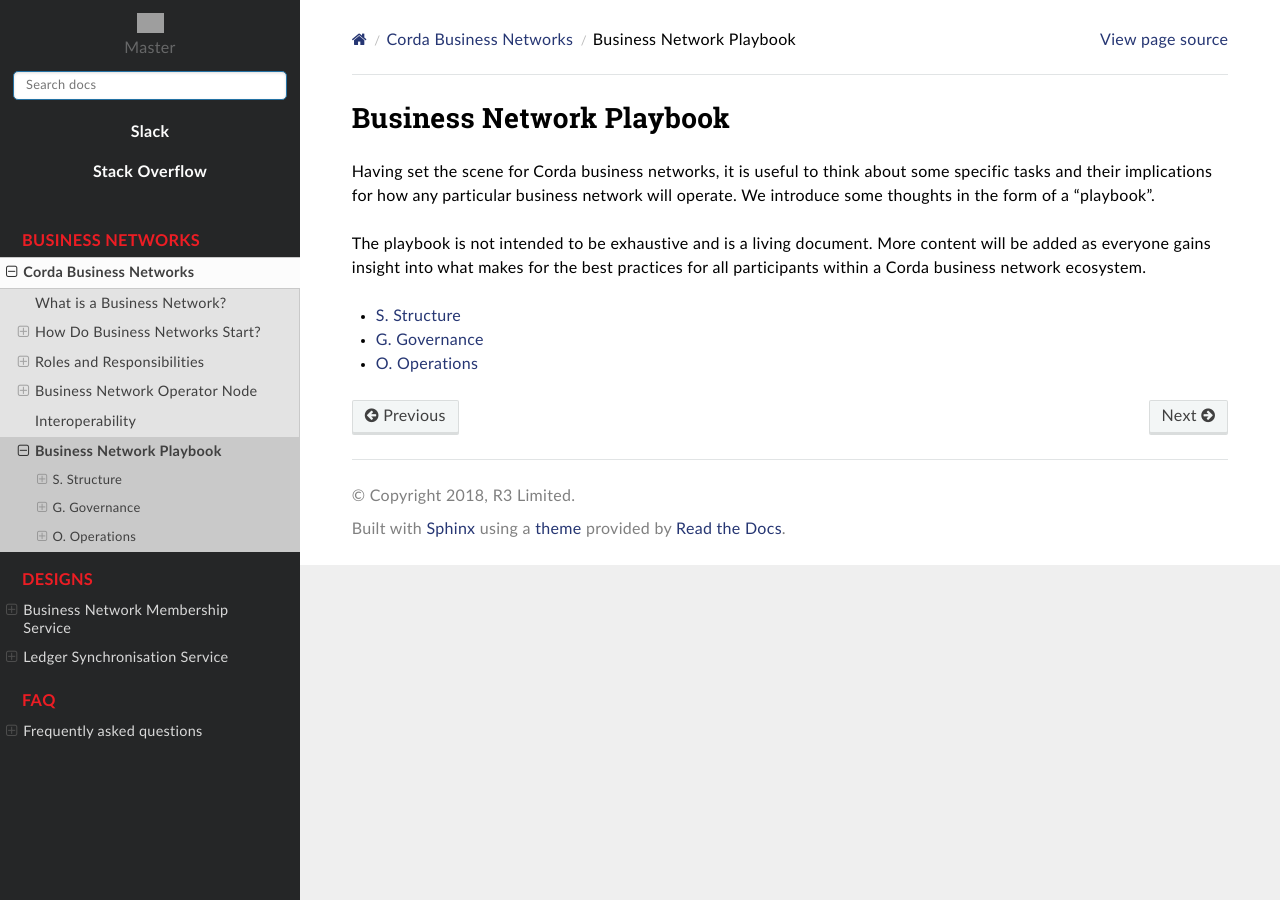
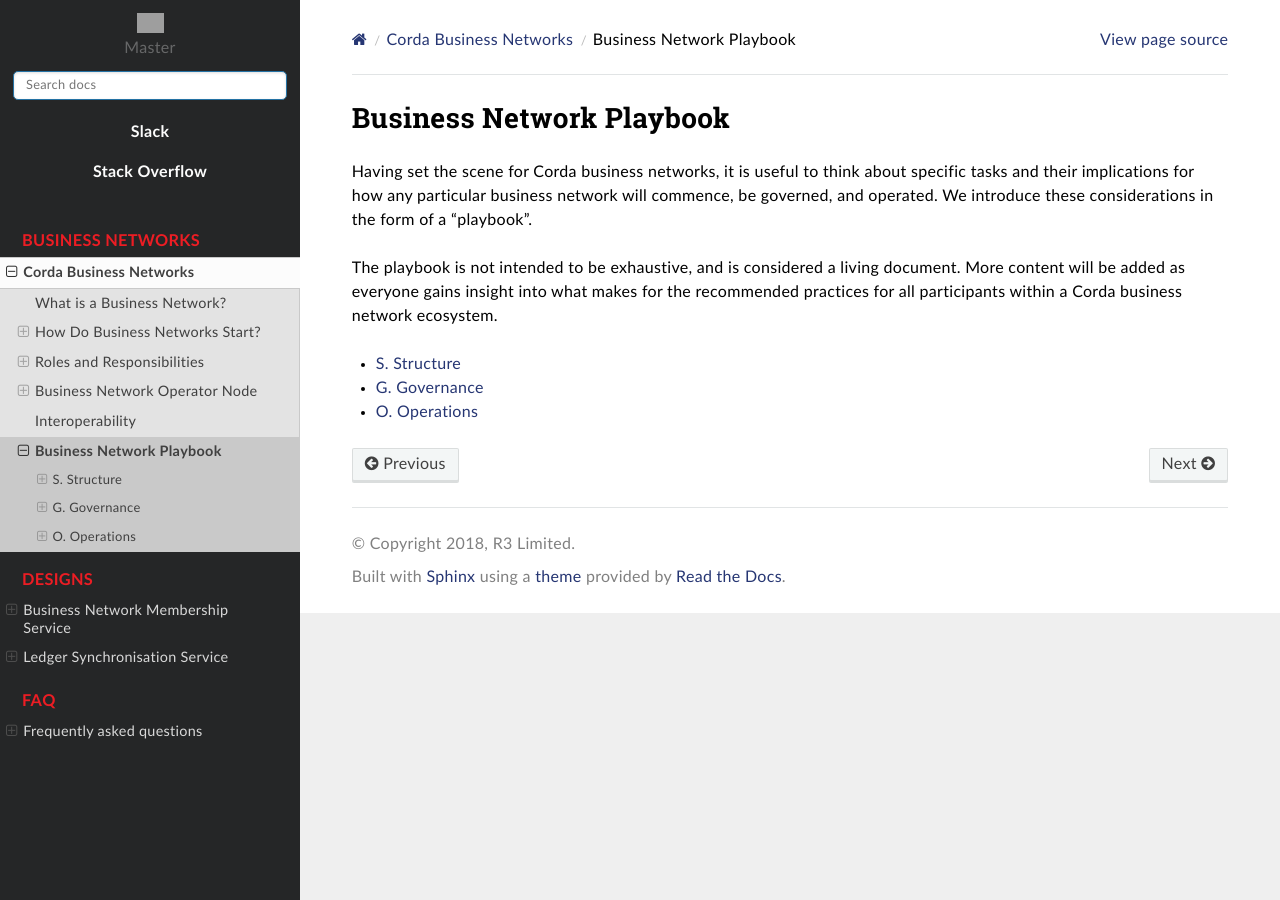
Before and after one commit to corda/corda-solutions, a Sphinx documentation site: the page built from docs/source/business-networks/business-network-playbook/intro.rst, in a window 1280 px wide. Built offline with Sphinx 7.4.7 and the Read the Docs theme 2.0.0, drawn with Linux system fonts in a browser that asks for light colours; grey boxes are pictures that could not be loaded.

Commit message:
Edit BN playbook intro
Edit BN playbook intro per Cristina doc review

```diff
--- a/docs/source/business-networks/business-network-playbook/intro.rst
+++ b/docs/source/business-networks/business-network-playbook/intro.rst
@@ -1,12 +1,11 @@
 Business Network Playbook
 -------------------------
 
-Having set the scene for Corda business networks, it is useful to think about some specific tasks and their
-implications for how any particular business network will operate.  We introduce some thoughts in the form
-of a "playbook".
+Having set the scene for Corda business networks, it is useful to think about specific tasks and their
+implications for how any particular business network will commence, be governed, and operated.  We introduce these considerations in the form of a "playbook".
 
-The playbook is not intended to be exhaustive and is a living document.  More content will be added as
-everyone gains insight into what makes for the best practices for all participants within a Corda business
+The playbook is not intended to be exhaustive, and is considered a living document.  More content will be added as
+everyone gains insight into what makes for the recommended practices for all participants within a Corda business
 network ecosystem.
 
 .. toctree::
```
